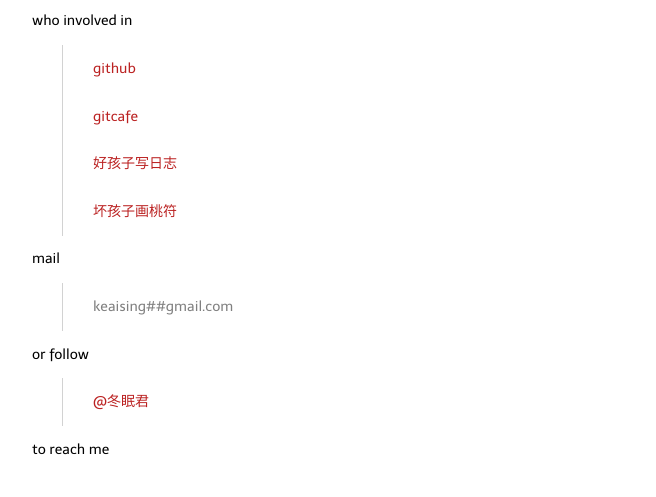
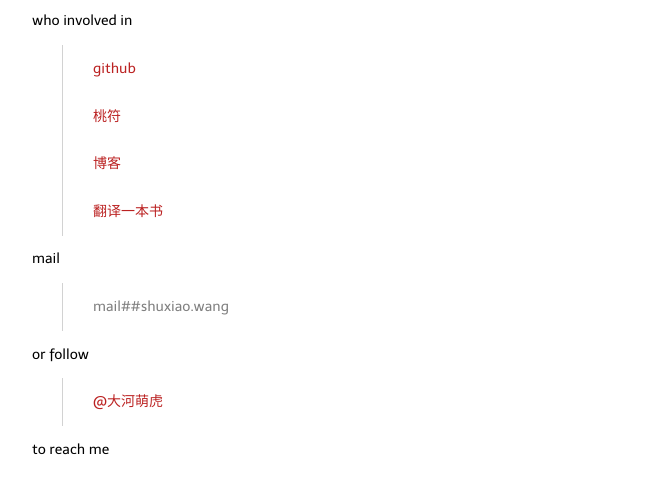
Before and after one commit to keaising/blogs, a Jekyll site: the page built from about.markdown, in a window 1280 px wide. Shown: the part 247-744 px from the top of the page, without its empty margins (308-964 px from the left). Built offline with Jekyll 4.4.1, drawn with Linux system fonts in a browser that asks for light colours; some web fonts are replaced; Markdown is read by kramdown in place of the engine named in the settings.

Commit message:
change about page

```diff
--- a/about.markdown
+++ b/about.markdown
@@ -10,19 +10,18 @@
 who involved in
 > [github](https://github.com/keaising)
 
-> [gitcafe](https://gitcafe.com/keaising)
+> [桃符](http://blog.shuxiao.wang)
 
-> [好孩子写日志](http://blog.shuxiaowang.com)
+> [博客](http://shuxiao.wang)
 
-> [坏孩子画桃符](http://note.shuxiaowang.com)
-
+> [翻译一本书](http://mf.shuxiao.wang)
 
 mail
-> keaising##gmail.com
+> mail##shuxiao.wang
 
 
 or follow
-> [@冬眠君](https://twitter.com/#!/Wsx_xzW)
+> [@大河萌虎](https://twitter.com/#!/Wsx_xzW)
 
 
 to reach me
```
